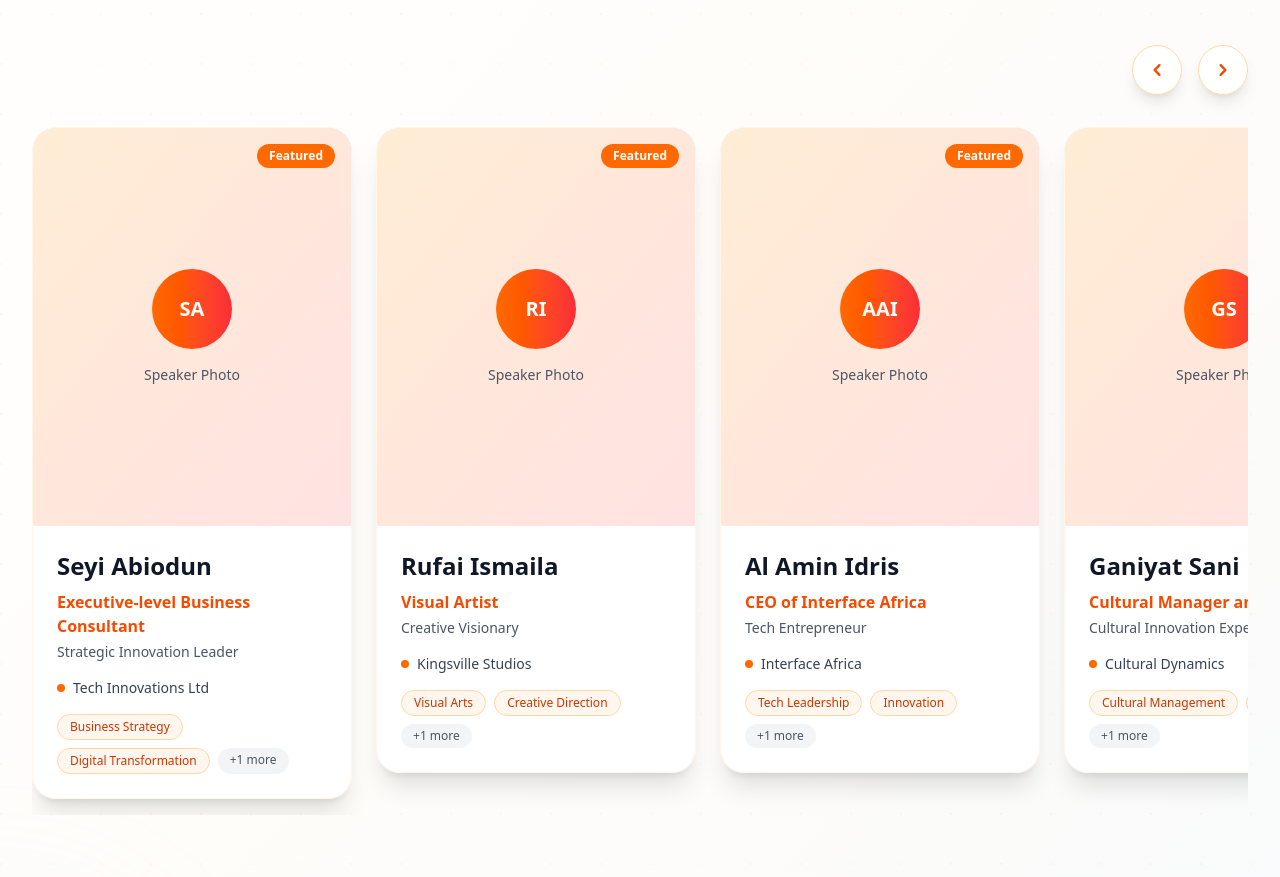
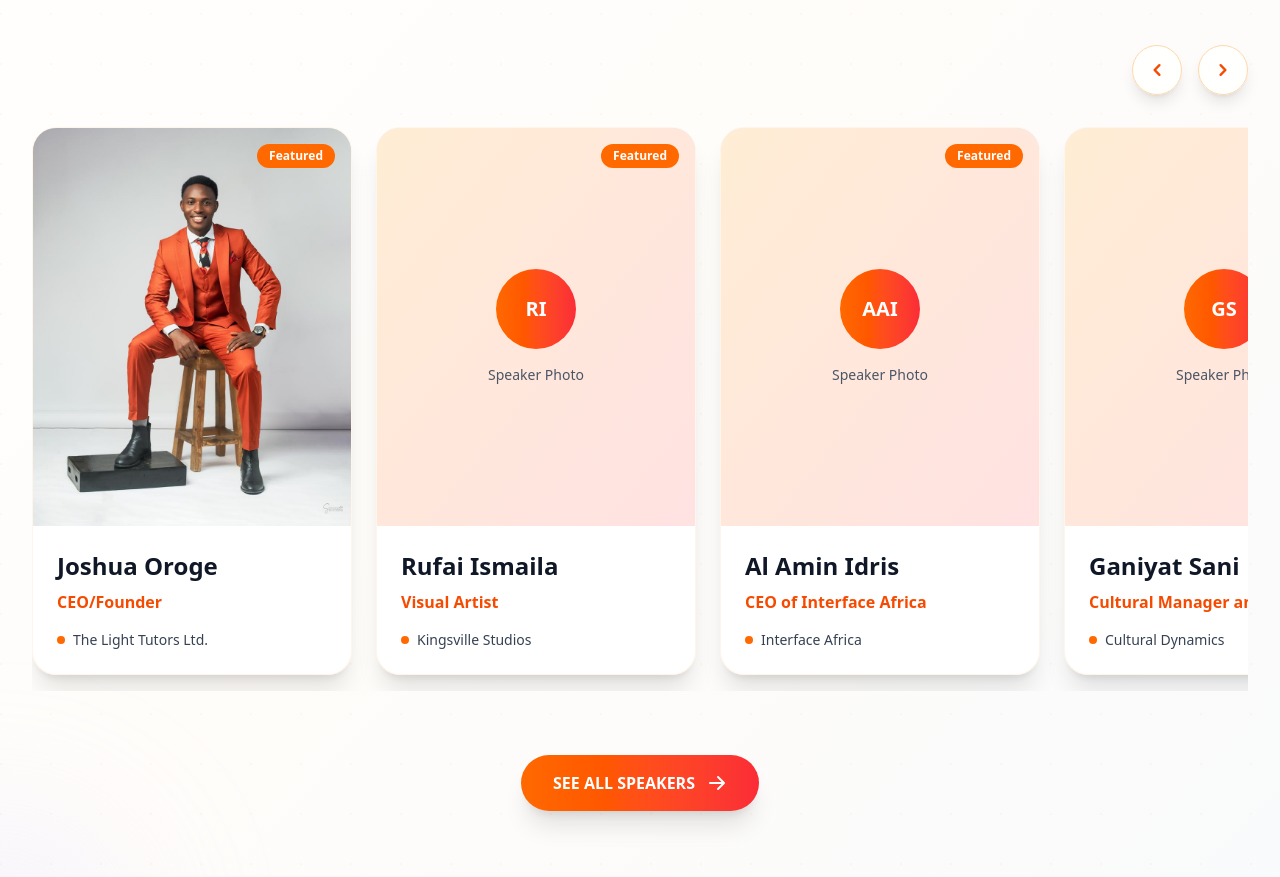
Before and after one commit to Phemmy-Dev/hireground-by-tlt, a React (Vite) app: page / in a window 1280 px wide. Shown: the part 3900-4777 px from the top of the page. Built offline with nearby package versions, Linux system fonts and the light colour scheme.

Commit message:
Make corrections and remove redundant code in the home page

```diff
--- a/src/components/Footer.jsx
+++ b/src/components/Footer.jsx
@@ -27,8 +27,8 @@ const Footer = () => {
     quickLinks: [
       { name: 'Home', path: '/' },
       { name: 'Get Tickets', href: 'https://wa.link/7hogep', external: true },
-      { name: 'Become a Sponsor', href: 'mailto:partnerships@hireground.com', external: true },
-      { name: 'Partnership Inquiry', href: 'mailto:partnerships@hireground.com', external: true }
+      { name: 'Become a Sponsor', href: 'mailto:bukunmi@thelightutors.com', external: true },
+      { name: 'Partnership Inquiry', href: 'mailto:bukunmi@thelightutors.com', external: true }
     ]
   }
 
@@ -80,19 +80,13 @@ const Footer = () => {
               <div className="space-y-3 mb-6">
                 <div className="flex items-center gap-3 text-gray-400">
                   <FiMail className="w-4 h-4 text-orange-500" />
-                  <a href="mailto:hello@hireground.com" className="text-sm hover:text-orange-500 transition-colors duration-300">
-                    hello@hireground.com
-                  </a>
-                </div>
-                <div className="flex items-center gap-3 text-gray-400">
-                  <FiMail className="w-4 h-4 text-orange-500" />
-                  <a href="mailto:partnerships@hireground.com" className="text-sm hover:text-orange-500 transition-colors duration-300">
-                    partnerships@hireground.com
+                  <a href="mailto:bukunmi@thelightutors.com" className="text-sm hover:text-orange-500 transition-colors duration-300">
+                    bukunmi@thelightutors.com
                   </a>
                 </div>
                 <div className="flex items-center gap-3 text-gray-400">
                   <FiMapPin className="w-4 h-4 text-orange-500" />
-                  <span className="text-sm">Lagos, Nigeria</span>
+                  <span className="text-sm">Kwara, Nigeria</span>
                 </div>
               </div>
 
--- a/src/components/sections/BackStory.jsx
+++ b/src/components/sections/BackStory.jsx
@@ -1,6 +1,7 @@
 import React from 'react';
 import { motion } from 'framer-motion';
 import { HiSparkles, HiLightBulb, HiTrendingUp, HiUsers, HiPhotograph } from 'react-icons/hi';
+import { Link } from 'react-router-dom';
 
 const BackStory = () => {
   const containerVariants = {
@@ -267,13 +268,15 @@ const BackStory = () => {
                   </div>
 
                   {/* CTA Button */}
+                  <Link to="/about">
                   <motion.button
                     whileHover={{ scale: 1.05, y: -2 }}
                     whileTap={{ scale: 0.95 }}
                     className="w-full bg-white text-orange-600 font-bold py-4 px-8 rounded-full shadow-lg hover:shadow-xl transition-all duration-300"
                   >
-                    Join The Movement
+                    Learn More About HireGround
                   </motion.button>
+                  </Link>
                 </div>
 
                 {/* Decorative Elements */}
--- a/src/components/sections/Cta.jsx
+++ b/src/components/sections/Cta.jsx
@@ -133,37 +133,14 @@ const Cta = () => {
                 <div className="flex items-center justify-center gap-8 text-sm text-gray-500">
                   <div className="flex items-center gap-2">
                     <div className="w-2 h-2 bg-green-500 rounded-full"></div>
-                    <span>500+ Attendees Expected</span>
+                    <span>1000+ Attendees Expected</span>
                   </div>
                   <div className="flex items-center gap-2">
                     <div className="w-2 h-2 bg-blue-500 rounded-full"></div>
-                    <span>50+ Industry Speakers</span>
-                  </div>
-                  <div className="flex items-center gap-2">
-                    <div className="w-2 h-2 bg-purple-500 rounded-full"></div>
-                    <span>2-Day Event</span>
+                    <span>20+ Industry Speakers</span>
                   </div>
                 </div>
               </motion.div>
-            </div>
-          </motion.div>
-
-          {/* Urgency Section */}
-          <motion.div
-            initial={{ opacity: 0, y: 30 }}
-            whileInView={{ opacity: 1, y: 0 }}
-            transition={{ duration: 0.6, delay: 0.7 }}
-            viewport={{ once: true }}
-            className="mt-8 text-center"
-          >
-            <div className="bg-orange-50 border border-orange-200 rounded-2xl p-6 max-w-md mx-auto">
-              <div className="flex items-center justify-center gap-2 mb-2">
-                <div className="w-3 h-3 bg-orange-500 rounded-full animate-pulse"></div>
-                <span className="text-orange-800 font-semibold text-sm">Early Bird Ends Soon</span>
-              </div>
-              <p className="text-orange-700 text-sm">
-                Save 30% on ticket prices. Only available for the first 100 registrations.
-              </p>
             </div>
           </motion.div>
         </div>
--- a/src/components/sections/FaqSection.jsx
+++ b/src/components/sections/FaqSection.jsx
@@ -239,20 +239,24 @@ const FaqSection = () => {
               </p>
 
               <div className="flex flex-col sm:flex-row gap-4 justify-center items-center mt-8">
-                <motion.button
+                <a href="mailto:bukunmi@thelightutors.com">
+                  <motion.button
                   whileHover={{ scale: 1.05, y: -2 }}
                   whileTap={{ scale: 0.95 }}
                   className="px-8 py-4 bg-white text-orange-600 font-bold rounded-full shadow-lg hover:shadow-xl transition-all duration-300"
                 >
                   Contact Support
-                </motion.button>
+                </motion.button>cta
+                </a>
+                <a href="https://bit.ly/vtltcf25" target="_blank" rel="noopener noreferrer">
                 <motion.button
                   whileHover={{ scale: 1.05, y: -2 }}
                   whileTap={{ scale: 0.95 }}
                   className="px-8 py-4 bg-white/20 backdrop-blur-sm text-white font-bold rounded-full border border-white/30 hover:bg-white/30 transition-all duration-300"
                 >
-                  Join Our Community
+                  Become a Volunteer
                 </motion.button>
+                </a>
               </div>
             </div>
           </div>
--- a/src/components/sections/SpeakersSection.jsx
+++ b/src/components/sections/SpeakersSection.jsx
@@ -2,6 +2,7 @@ import React, { useState, useRef } from 'react';
 import { motion, AnimatePresence } from 'framer-motion';
 import { Link } from 'react-router-dom';
 import { HiChevronLeft, HiChevronRight, HiSparkles, HiEye, HiArrowRight } from 'react-icons/hi';
+import JoshuaImage from '../../assets/images/speakers/Joshua.jpg';
 
 const SpeakersSection = () => {
   const [currentIndex, setCurrentIndex] = useState(0);
@@ -11,57 +12,45 @@ const SpeakersSection = () => {
   const speakers = [
     {
       id: 1,
-      name: "Seyi Abiodun",
-      title: "Executive-level Business Consultant",
-      subtitle: "Strategic Innovation Leader",
-      image: "/api/placeholder/400/500", // Replace with actual image
-      company: "Tech Innovations Ltd",
-      specialties: ["Business Strategy", "Digital Transformation", "Leadership"]
+      name: "Joshua Oroge",
+      title: "CEO/Founder",
+      image: JoshuaImage,
+      company: "The Light Tutors Ltd.",
     },
     {
       id: 2,
       name: "Rufai Ismaila",
       title: "Visual Artist",
-      subtitle: "Creative Visionary",
-      image: "/api/placeholder/400/500", // Replace with actual image
+      image: "/api/placeholder/400/500",
       company: "Kingsville Studios",
-      specialties: ["Visual Arts", "Creative Direction", "Brand Design"]
     },
     {
       id: 3,
       name: "Al Amin Idris",
       title: "CEO of Interface Africa",
-      subtitle: "Tech Entrepreneur",
       image: "/api/placeholder/400/500", // Replace with actual image
       company: "Interface Africa",
-      specialties: ["Tech Leadership", "Innovation", "Africa Tech"]
     },
     {
       id: 4,
       name: "Ganiyat Sani",
       title: "Cultural Manager and Curator",
-      subtitle: "Cultural Innovation Expert",
       image: "/api/placeholder/400/500", // Replace with actual image
       company: "Cultural Dynamics",
-      specialties: ["Cultural Management", "Arts Curation", "Community Building"]
     },
     {
       id: 5,
       name: "Sarah Johnson",
       title: "Product Design Lead",
-      subtitle: "UX Innovation Specialist",
       image: "/api/placeholder/400/500", // Replace with actual image
       company: "Design Forward",
-      specialties: ["Product Design", "User Experience", "Design Systems"]
     },
     {
       id: 6,
       name: "Michael Chen",
       title: "Startup Founder",
-      subtitle: "Serial Entrepreneur",
       image: "/api/placeholder/400/500", // Replace with actual image
       company: "NextGen Ventures",
-      specialties: ["Startup Growth", "Venture Capital", "Innovation"]
     }
   ];
 
@@ -326,8 +315,22 @@ const SpeakerCard = ({ speaker }) => {
 
       {/* Image Container */}
       <div className="relative overflow-hidden aspect-[4/5] bg-gradient-to-br from-gray-200 to-gray-300">
-        {/* Image Placeholder */}
-        <div className="absolute inset-0 flex items-center justify-center bg-gradient-to-br from-orange-100 to-red-100">
+        {/* Actual Image */}
+        {speaker.image && !speaker.image.includes('/api/placeholder') ? (
+          <img
+            src={speaker.image}
+            alt={speaker.name}
+            className="absolute inset-0 w-full h-full object-cover"
+            onError={(e) => {
+              // Fallback to placeholder if image fails to load
+              e.target.style.display = 'none';
+              e.target.parentNode.querySelector('.image-fallback').style.display = 'flex';
+            }}
+          />
+        ) : null}
+
+        {/* Image Placeholder/Fallback */}
+        <div className={`absolute inset-0 flex items-center justify-center bg-gradient-to-br from-orange-100 to-red-100 image-fallback ${speaker.image && !speaker.image.includes('/api/placeholder') ? 'hidden' : ''}`}>
           <div className="text-center p-8">
             <div className="w-20 h-20 mx-auto mb-4 bg-gradient-to-r from-orange-500 to-red-500 rounded-full flex items-center justify-center">
               <span className="text-white font-bold text-xl">
@@ -337,24 +340,6 @@ const SpeakerCard = ({ speaker }) => {
             <p className="text-gray-600 text-sm">Speaker Photo</p>
           </div>
         </div>
-
-        {/* Hover Overlay */}
-        <motion.div
-          initial={{ opacity: 0 }}
-          animate={{ opacity: isHovered ? 1 : 0 }}
-          transition={{ duration: 0.3 }}
-          className="absolute inset-0 bg-gradient-to-t from-black/60 via-black/20 to-transparent flex items-end justify-center p-6"
-        >
-          <motion.button
-            initial={{ y: 20, opacity: 0 }}
-            animate={{ y: isHovered ? 0 : 20, opacity: isHovered ? 1 : 0 }}
-            transition={{ duration: 0.3, delay: 0.1 }}
-            className="flex items-center gap-2 px-4 py-2 bg-white/90 backdrop-blur-sm rounded-full text-orange-600 font-medium text-sm hover:bg-white transition-all duration-300"
-          >
-            <HiEye className="w-4 h-4" />
-            View Profile
-          </motion.button>
-        </motion.div>
 
         {/* Top Right Badge */}
         <div className="absolute top-4 right-4 px-3 py-1 bg-orange-500 text-white text-xs font-bold rounded-full">
@@ -372,9 +357,6 @@ const SpeakerCard = ({ speaker }) => {
           <p className="text-orange-600 font-semibold text-base mb-1">
             {speaker.title}
           </p>
-          <p className="text-gray-600 text-sm">
-            {speaker.subtitle}
-          </p>
         </div>
 
         {/* Company */}
@@ -383,22 +365,6 @@ const SpeakerCard = ({ speaker }) => {
           <span className="text-gray-700 font-medium text-sm">{speaker.company}</span>
         </div>
 
-        {/* Specialties */}
-        <div className="flex flex-wrap gap-2">
-          {speaker.specialties.slice(0, 2).map((specialty, index) => (
-            <span
-              key={index}
-              className="px-3 py-1 bg-orange-50 text-orange-700 text-xs font-medium rounded-full border border-orange-200"
-            >
-              {specialty}
-            </span>
-          ))}
-          {speaker.specialties.length > 2 && (
-            <span className="px-3 py-1 bg-gray-100 text-gray-600 text-xs font-medium rounded-full">
-              +{speaker.specialties.length - 2} more
-            </span>
-          )}
-        </div>
       </div>
 
       {/* Bottom Gradient */}
--- a/src/components/sections/Sponsors.jsx
+++ b/src/components/sections/Sponsors.jsx
@@ -2,6 +2,7 @@ import React from 'react'
 import { motion } from 'framer-motion'
 import kwgovtlogo from '../../assets/images/sponsors/kwgovlogo.webp'
 import tltsponsorlogo from '../../assets/images/sponsors/tltsponsor.png'
+import INeedAGoodTeamLogo from '../../assets/images/sponsors/ineedagoodteamlogo.jpg'
 
 const Sponsors = () => {
   // Sponsor data - all sponsors are equal
@@ -20,9 +21,9 @@ const Sponsors = () => {
     },
     {
       id: 3,
-      name: 'Partner Sponsor',
-      logo: null,
-      isReal: false
+      name: 'I Need A Good Team',
+      logo: INeedAGoodTeamLogo,
+      isReal: true
     },
     {
       id: 4,
@@ -125,7 +126,7 @@ const Sponsors = () => {
             className="mb-16"
           >
             <motion.a
-              href="mailto:sponsors@hireground.com"
+              href="mailto:bukunmi@thelightutors.com"
               whileHover={{ scale: 1.05, y: -2 }}
               whileTap={{ scale: 0.95 }}
               className="inline-flex items-center px-8 py-4 bg-gray-900 text-white font-semibold rounded-xl hover:bg-gray-800 transition-all duration-300 shadow-lg hover:shadow-xl"
--- a/src/pages/Home.jsx
+++ b/src/pages/Home.jsx
@@ -16,8 +16,8 @@ const Home = () => {
         <Hero title='HireGround' text='Ready, Set, Your Career starts here' herobtn='Get Your Tickets' contCname='hero_cont' sectionCname='hero_text' heroImg={herobg} />
         <BackStory />
         <SpeakersSection />
+        <Sponsors />
         <FaqSection />
-        <Sponsors />
         <Cta />
         <Footer />
     </div>
```
Also changed, not shown: src/assets/images/sponsors/ineedagoodteamlogo.jpg (added).
